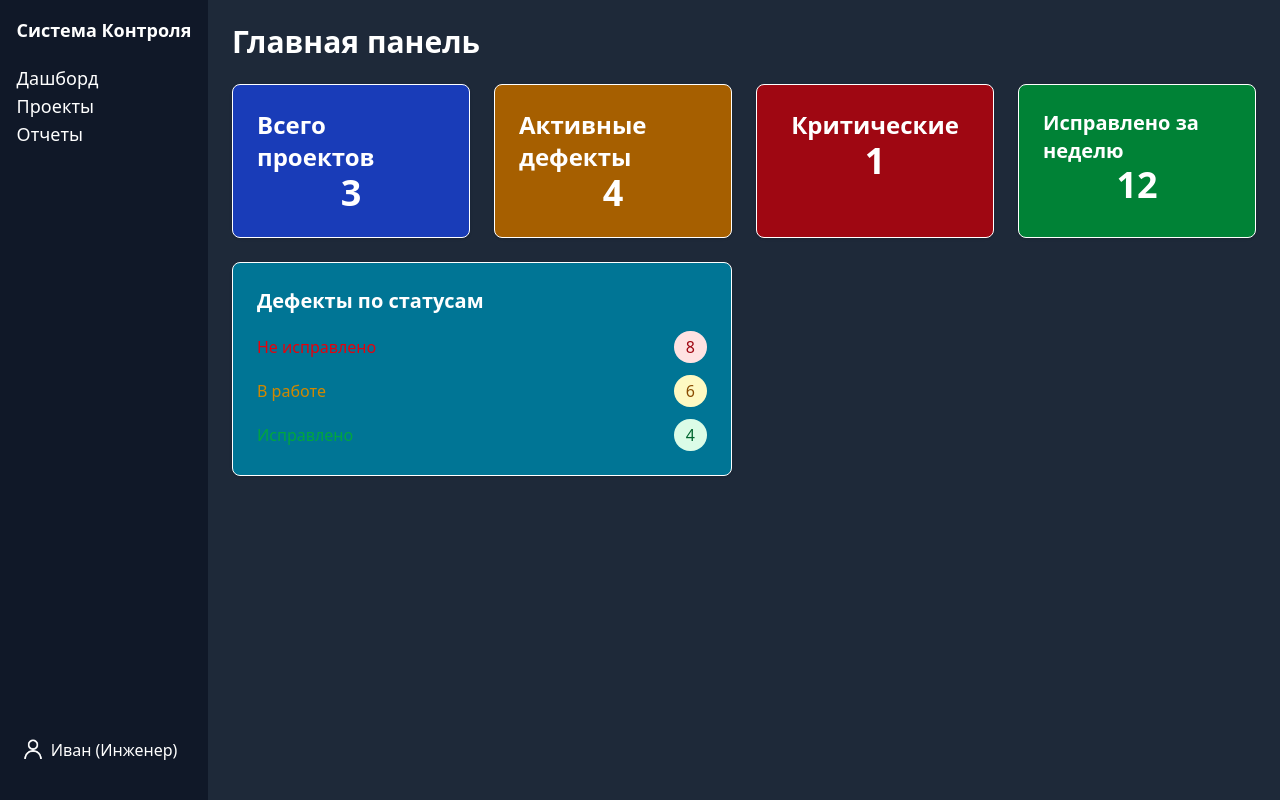
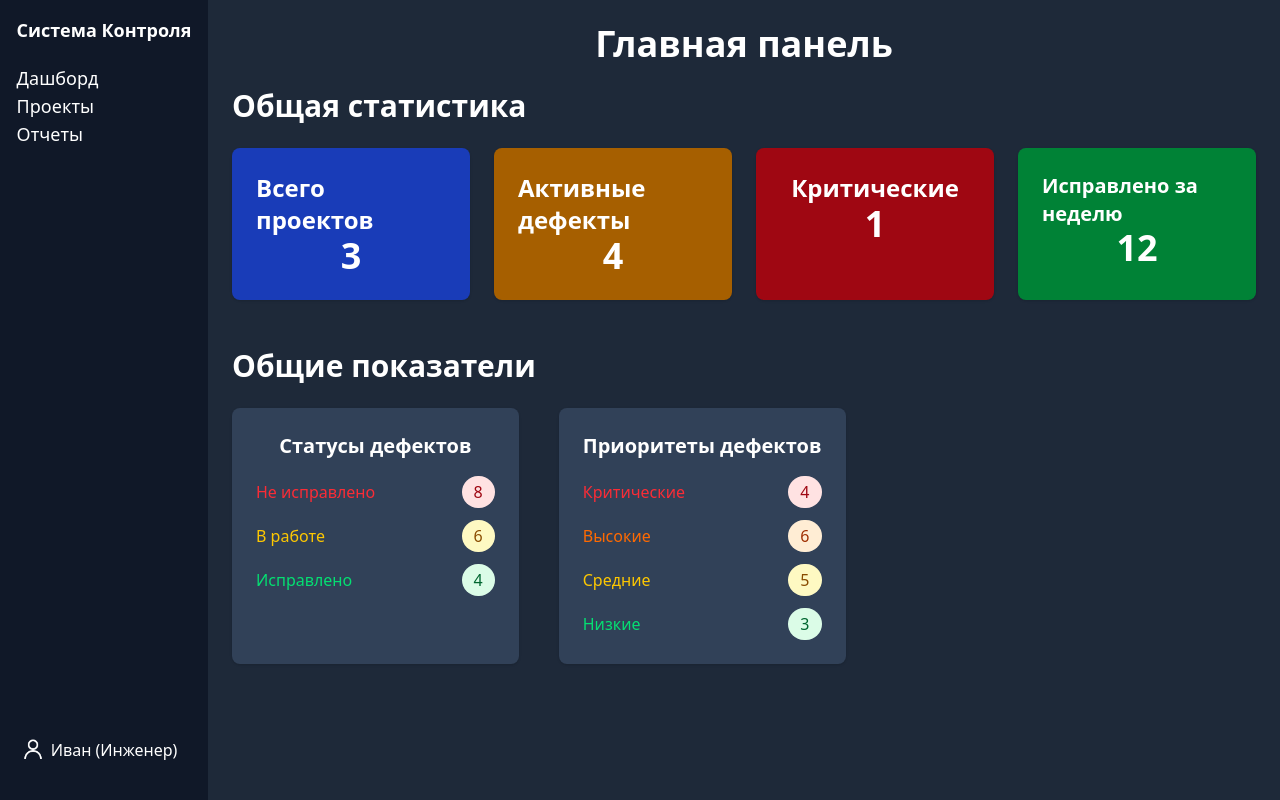
Before and after one commit to galaksss/pks-1-praktika, a React (Vite) app: page /dashboard in a window 1280 px wide. Built offline with nearby package versions, Linux system fonts and the light colour scheme.

Commit message:
доделал секции дашборда

```diff
--- a/src/components/Dashboard.tsx
+++ b/src/components/Dashboard.tsx
@@ -3,40 +3,63 @@ import React from "react";
 const Dashboard: React.FC = () => {
   return (
     <div className="p-6 space-y-6">
-      <h1 className="text-3xl font-bold">Главная панель</h1>
+      <h1 className="text-4xl font-bold flex justify-center">Главная панель</h1>
+      <h2 className="text-3xl font-bold">Общая статистика</h2>
       <div className="grid grid-cols-1 md:grid-cols-2 lg:grid-cols-4 gap-6">
-        <div className="flex items-center flex-col bg-blue-800 p-6 rounded-lg shadow-sm border">
+        <div className="flex items-center flex-col bg-blue-800 p-6 rounded-lg shadow-sm">
           <h3 className="text-2xl font-semibold">Всего проектов</h3>
           <p className="text-4xl font-bold">3</p>
         </div>
-        <div className="flex items-center flex-col bg-yellow-700 p-6 rounded-lg shadow-sm border">
+        <div className="flex items-center flex-col bg-yellow-700 p-6 rounded-lg shadow-sm">
           <h3 className="text-2xl font-semibold">Активные дефекты</h3>
           <p className="text-4xl font-bold">4</p>
         </div>
-        <div className="flex items-center flex-col bg-red-800 p-6 rounded-lg shadow-sm border">
+        <div className="flex items-center flex-col bg-red-800 p-6 rounded-lg shadow-sm">
           <h3 className="text-2xl font-semibold">Критические</h3>
           <p className="text-4xl font-bold">1</p>
         </div>
-        <div className="flex items-center flex-col bg-green-700 p-6 rounded-lg shadow-sm border">
+        <div className="flex items-center flex-col bg-green-700 p-6 rounded-lg shadow-sm">
           <h3 className="text-xl font-semibold">Исправлено за неделю</h3>
           <p className="text-4xl font-bold">12</p>
         </div>
       </div>
-      <div className="grid grid-cols-1 lg:grid-cols-2 gap-6 self-center">
-        <div className="bg-cyan-700 p-6 rounded-lg shadow-sm border">
-          <h3 className="text-xl font-semibold mb-4">Дефекты по статусам</h3>
+        <h2 className="text-3xl font-bold mt-12">Общие показатели</h2>
+      <div className="grid grid-cols-1 lg:grid-cols-2 gap-10 w-fit">
+        <div className="bg-slate-700 p-6 rounded-lg shadow-sm">
+          <h3 className="text-xl font-semibold mb-4 flex justify-center">Статусы дефектов</h3>
           <div className="space-y-3">
             <div className="flex items-center justify-between">
-              <span className="text-red-600 font-medium">Не исправлено</span>
+              <span className="text-red-500 font-medium">Не исправлено</span>
               <span className="bg-red-100 text-red-800 px-3 py-1 rounded-full">8</span>
             </div>
             <div className="flex items-center justify-between">
-              <span className="text-yellow-600 font-medium">В работе</span>
+              <span className="text-yellow-400 font-medium">В работе</span>
               <span className="bg-yellow-100 text-yellow-800 px-3 py-1 rounded-full">6</span>
             </div>
             <div className="flex items-center justify-between">
-              <span className="text-green-600 font-medium">Исправлено</span>
+              <span className="text-green-400 font-medium">Исправлено</span>
               <span className="bg-green-100 text-green-800 px-3 py-1 rounded-full">4</span>
+            </div>
+          </div>
+        </div>
+        <div className="bg-slate-700 p-6 rounded-lg shadow-sm">
+          <h3 className="text-xl font-semibold mb-4">Приоритеты дефектов</h3>
+          <div className="space-y-3">
+            <div className="flex items-center justify-between">
+              <span className="text-red-500 font-medium">Критические</span>
+              <span className="bg-red-100 text-red-800 px-3 py-1 rounded-full">4</span>
+            </div>
+            <div className="flex items-center justify-between">
+              <span className="text-orange-500 font-medium">Высокие</span>
+              <span className="bg-orange-100 text-orange-800 px-3 py-1 rounded-full">6</span>
+            </div>
+            <div className="flex items-center justify-between">
+              <span className="text-yellow-400 font-medium">Средние</span>
+              <span className="bg-yellow-100 text-yellow-800 px-3 py-1 rounded-full">5</span>
+            </div>
+            <div className="flex items-center justify-between">
+              <span className="text-green-400 font-medium">Низкие</span>
+              <span className="bg-green-100 text-green-800 px-3 py-1 rounded-full">3</span>
             </div>
           </div>
         </div>
```
